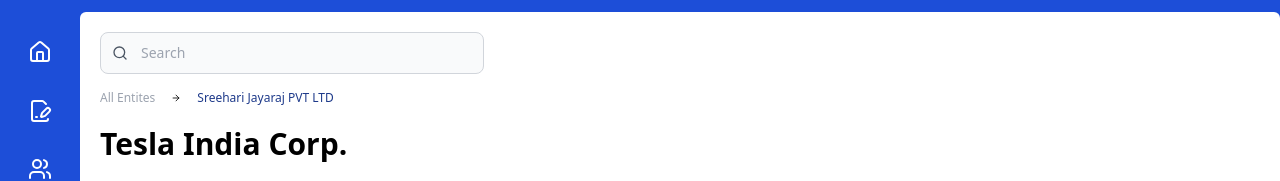
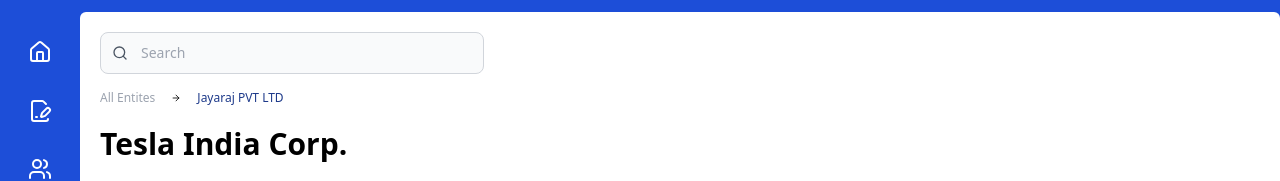
Before and after one commit to sreehari-credhive/do-frontend-ci-test, a React (Vite) app: page /auth in a window 1280 px wide. Both pictures are taken after typing "name@example.com", "Sample123" into the empty fields and a click on the button "Login". Shown: the top 181 px of the page. Built offline with nearby package versions, Linux system fonts and the light colour scheme.

Commit message:
fix: empty commit

```diff
--- a/src/components/dashboard/Topbar.tsx
+++ b/src/components/dashboard/Topbar.tsx
@@ -11,7 +11,7 @@
           <ArrowRight className="text-xs w-2.5" />
         </span>
         <span className="text-blue-900 text-xs self-center">
-          Sreehari Jayaraj PVT LTD
+          Jayaraj PVT LTD
         </span>
       </div>
     </>
```
